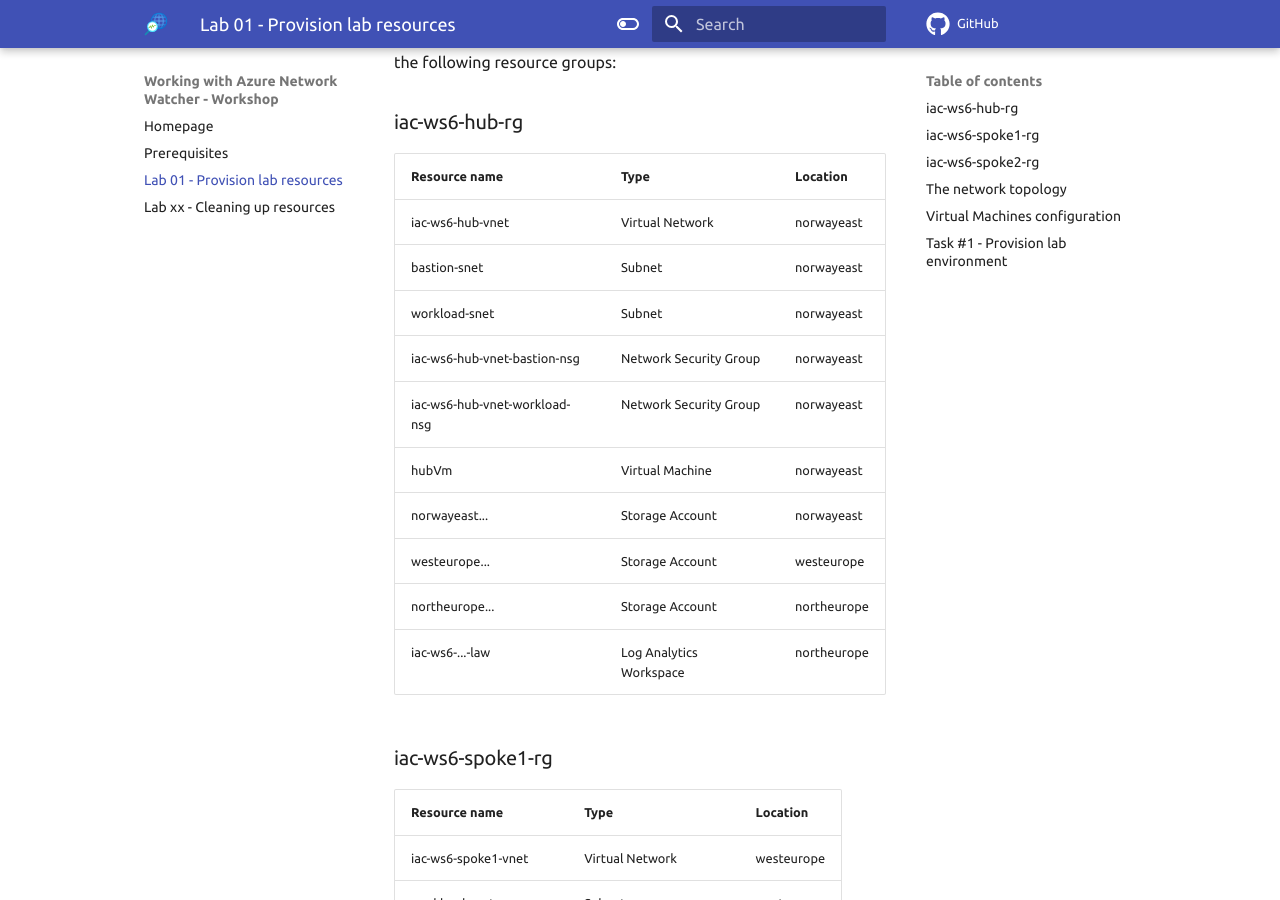
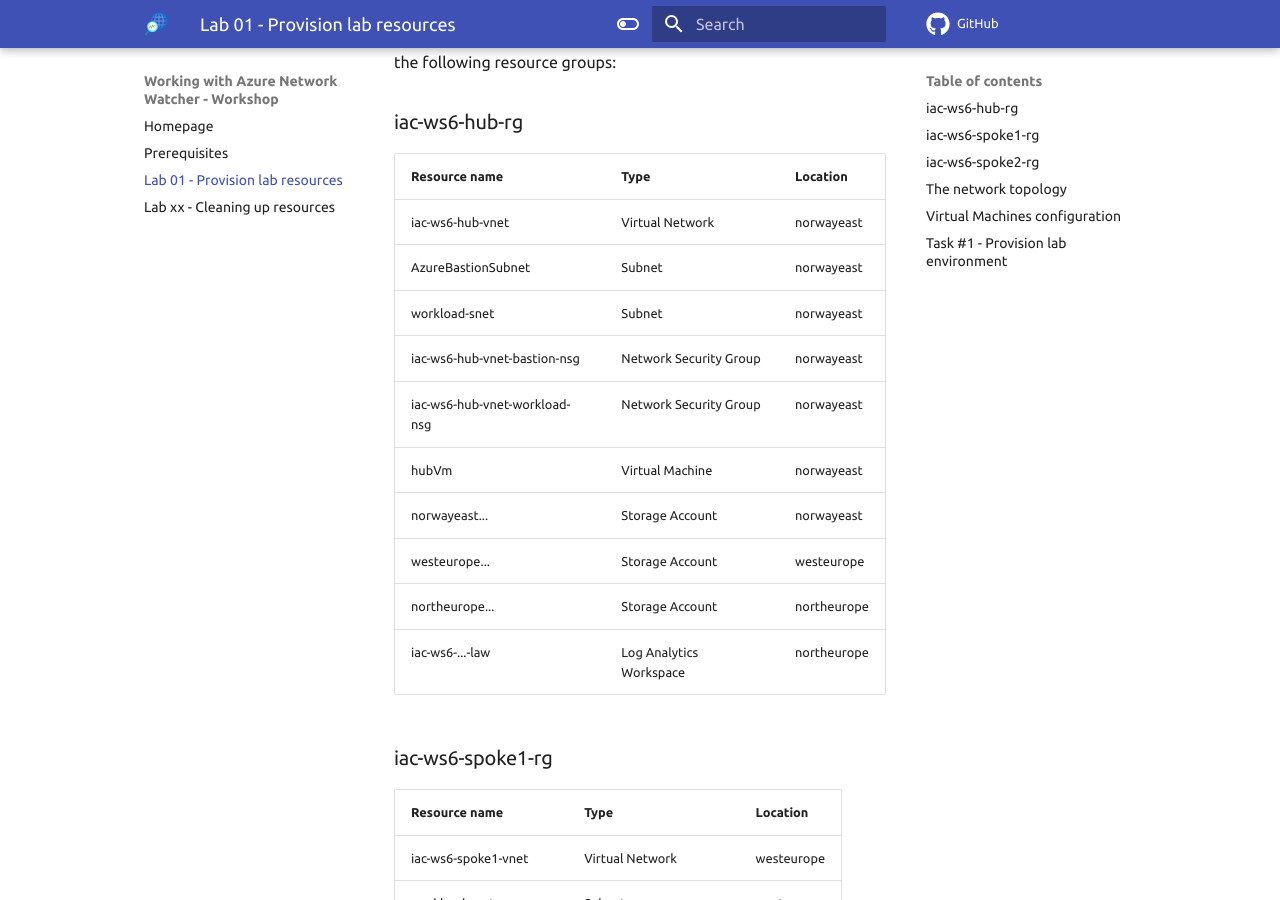
Before and after one commit to kalv25/azure-network-watcher, an MkDocs documentation site: the page built from docs/labs/lab-01/index.md, in a window 1280 px wide and 900 px high, scrolled down 460 px. Built offline with MkDocs 1.6.1 and Material for MkDocs 9.7.7, drawn with Linux system fonts in a browser that asks for light colours; comment, search, counter and statistics services are not loaded; some of the changed text lies outside the part shown.

Commit message:
lab-01 - wip

```diff
--- a/docs/labs/lab-01/index.md
+++ b/docs/labs/lab-01/index.md
@@ -18,7 +18,7 @@ The following resources will be deployed in your subscription under the followin
 | Resource name | Type | Location |
 |---------------|------|----------|
 | iac-ws6-hub-vnet | Virtual Network | norwayeast |
-| bastion-snet | Subnet | norwayeast |
+| AzureBastionSubnet | Subnet | norwayeast |
 | workload-snet | Subnet | norwayeast |
 | iac-ws6-hub-vnet-bastion-nsg | Network Security Group | norwayeast |
 | iac-ws6-hub-vnet-workload-nsg | Network Security Group | norwayeast |
@@ -53,7 +53,7 @@ Here is Virtual Networks Address Space and Subnets configuration:
 
 | Vnet | subnet | IP range | Location |
 |------|----------| --------|----------|
-| iac-ws6-hub-vnet (10.10.0.0/25) | bastion-snet | 10.10.0.0/26 | norwayeast |
+| iac-ws6-hub-vnet (10.10.0.0/25) | AzureBastionSubnet | 10.10.0.0/26 | norwayeast |
 | iac-ws6-hub-vnet (10.10.0.0/26) | workload-snet | 10.10.0.64/26 | norwayeast |
 | iac-ws6-spoke1-vnet (10.10.0.128/26) | workload-snet | 10.10.0.128/26 | westeurope |
 | iac-ws6-spoke2-vnet (10.10.0.192/26) | workload-snet | 10.10.0.192/26 | northeurope |
```
